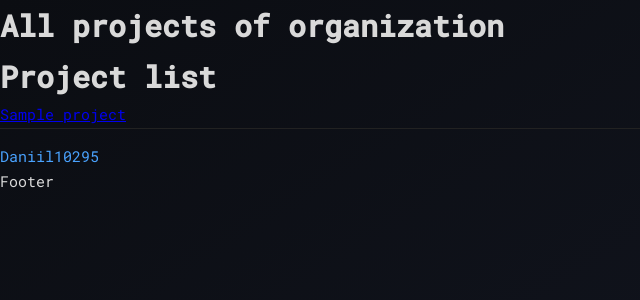
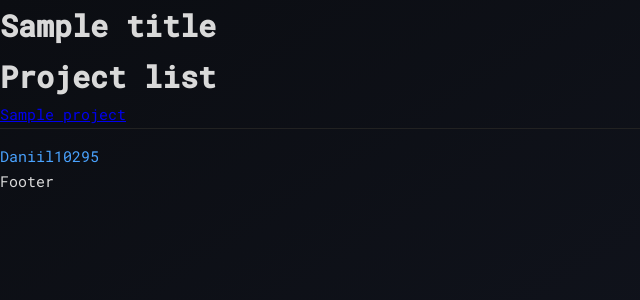
Before and after one commit to RandNameOfOrg/randnameoforg.github.io, a Python web app: template templates/index.html in a window 1280 px wide. Shown: the top 300 px of the page, without its empty margins (0-640 px from the left). Run offline with Jinja, Linux system fonts and the light colour scheme; the template is opened without the code that fills it: most values are stand-ins (such as "Sample title", 1, 10 or a date in 2020).

Commit message:
Update index.html

```diff
--- a/templates/index.html
+++ b/templates/index.html
@@ -1,6 +1,4 @@
 {% extends "base.html" %}
-
-{% set title = "All projects of organization" %}
 
 {% block content %}
 <div class="project_list">
```
